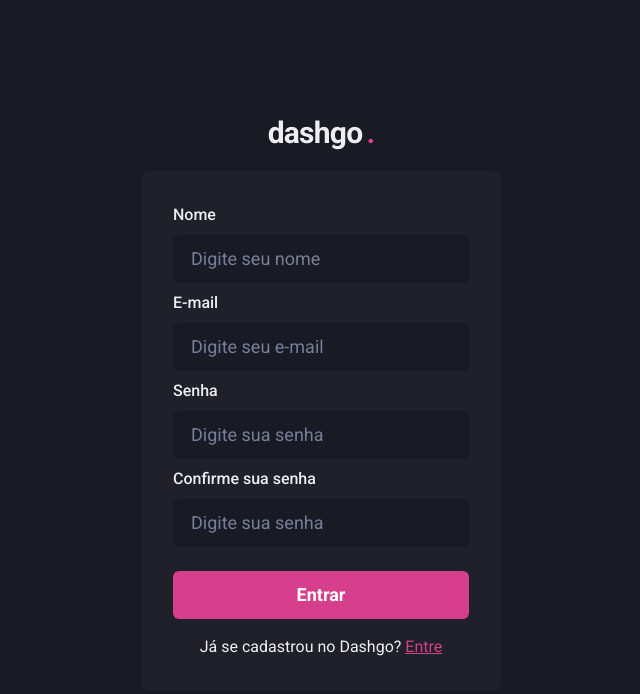
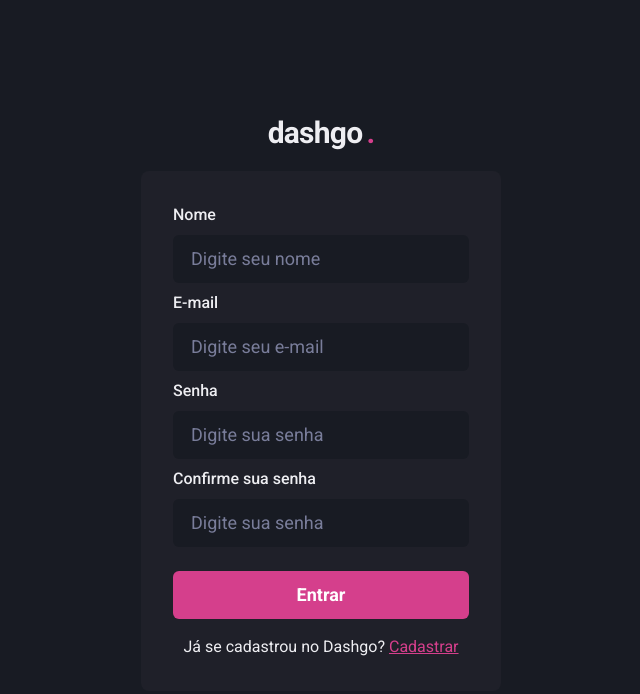
Before and after one commit to pedromiiguel/web-dashgo, a Next.js app: page /sign-up in a window 1280 px wide. Shown: the top 694 px of the page, without its empty margins (319-959 px from the left). Built offline with nearby package versions, Linux system fonts and the light colour scheme.

Commit message:
chore: changed button text

```diff
--- a/src/pages/sign-up/index.tsx
+++ b/src/pages/sign-up/index.tsx
@@ -121,7 +121,7 @@
               Já se cadastrou no Dashgo?{' '}
               <Link href="/sign-in" passHref>
                 <Text as="a" color="pink.500" textDecoration="underline">
-                  Entre
+                  Cadastrar
                 </Text>
               </Link>
             </Text>
```
